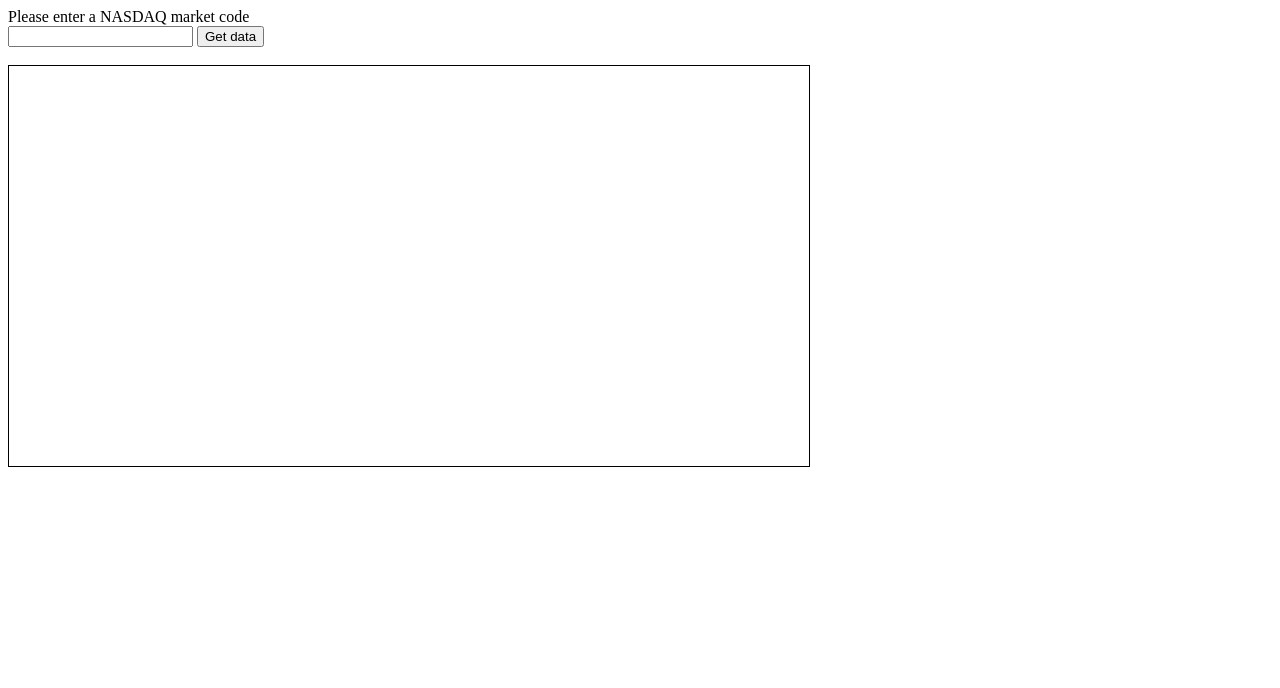
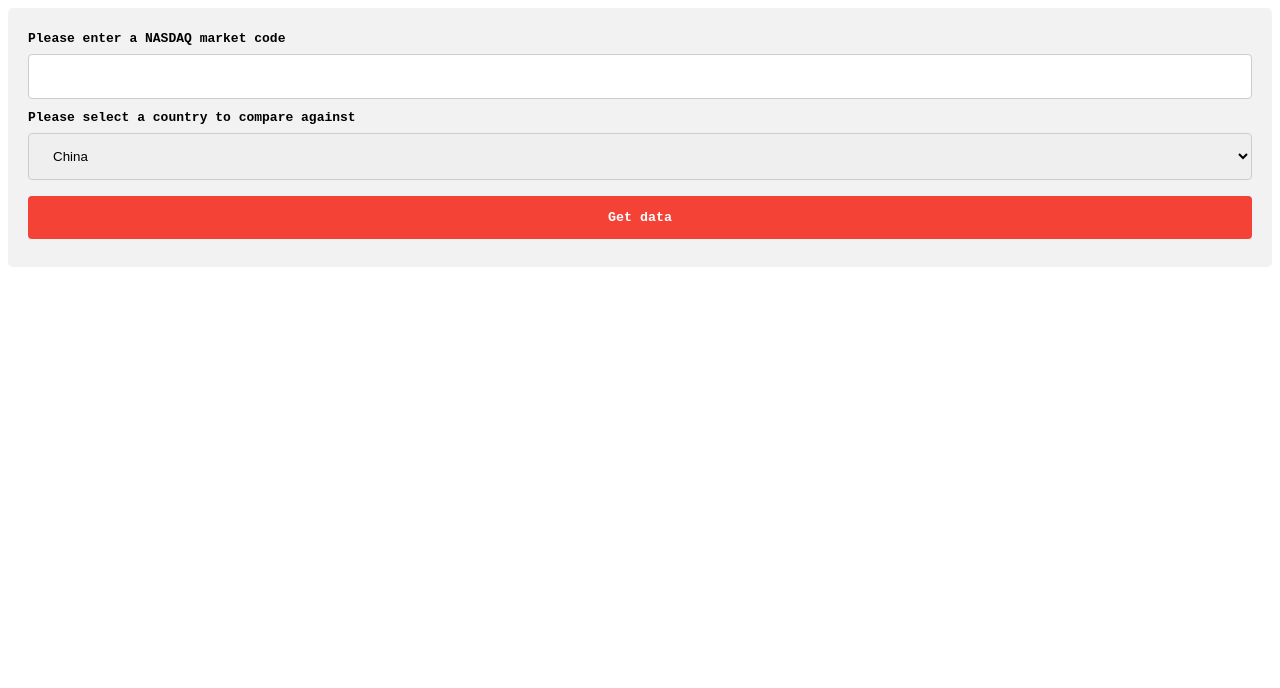
Before and after one commit to JPTurner10/Corona, a plain HTML site: page index.html in a window 1280 px wide. Drawn offline with nearby package versions, Linux system fonts and the light colour scheme.

Commit message:
some css

```diff
--- a/index.html
+++ b/index.html
@@ -2,17 +2,33 @@
 <html>
     <head>
         <title>Corona Data</title>
-        <script src="Chart.js"></script>
         <script src="https://cdnjs.cloudflare.com/ajax/libs/Chart.js/2.9.3/Chart.bundle.js"></script>
         <script src="jscript.js"></script>
         <link rel="stylesheet" href="styles.css">
     </head>
     <body>
+        <div>
         <form>
-            <label for="marketCode">Please enter a NASDAQ market code</label><br>
+            <label id="enterMarket" for="marketCode">Please enter a NASDAQ market code</label>
             <input type="text" id="marketCode" name="marketCode" required="true">
-            <input type="button" id="getMarket" onclick="getGlobalData()" value="Get data">
+            <br>
+            <label id="selectCountry" for="countries">Please select a country to compare against</label>
+            <select id="countries" name="countries">
+                <option value="China">China</option>
+                <option value="France">France</option>
+                <option value="Germany">Germany</option>
+                <option value="Iran">Iran</option>
+                <option value="Italy">Italy</option>
+                <option value="S. Korea">South Korea</option>
+                <option value="Spain">Spain</option>
+                <option value="Switzerland">Switzerland</option>
+                <option value="UK">United Kingdom</option>
+                <option value="USA">United States</option>
+            </select>
+            <br>
+            <input type="button" id="getDataButton" onclick="getGlobalData()" value="Get data">
         </form>
+        </div>
         <br>
         <canvas id="graph" width="800" height="400" ></canvas>
     </body>
--- a/jscript.js
+++ b/jscript.js
@@ -3,11 +3,26 @@ const marketDates = ["2020-01-22", "2020-01-29", "2020-02-05", "2020-02-12", "20
 
 
 function getGlobalData() {
-    var url = "https://corona.lmao.ninja/v2/historical/UK"
+    var country = document.getElementById("countries").value
+    var url = "https://corona.lmao.ninja/v2/historical/" + country
     var xhttp = new XMLHttpRequest()
     xhttp.onreadystatechange = function() {
         if (this.readyState === 4 && this.status === 200){
             getMarketData(this.response)
+        }
+    }
+    xhttp.open("GET", url, true)
+    xhttp.send()
+}
+
+function getMarketData(casesData) {
+    var code = document.getElementById("marketCode").value
+    var url = "https://www.alphavantage.co/query?function=TIME_SERIES_DAILY&symbol=" + code + "&apikey=EY8R9HBUQELISBSS"
+    console.log(url)
+    var xhttp = new XMLHttpRequest()
+    xhttp.onreadystatechange = function() {
+        if (this.readyState === 4 && this.status === 200){
+            displayGlobalData(casesData, this.response)
         }
     }
     xhttp.open("GET", url, true)
@@ -25,14 +40,14 @@ function displayGlobalData(casesData, marketData) {
     for(i = 0; i < marketDates.length; i++) {
         marketDataArray.push(parseInt(marketData["Time Series (Daily)"][marketDates[i]]["4. close"]))
     }
-    console.log(marketDataArray)
+    document.getElementById("graph").style.border = "medium solid black"
     var chart = document.getElementById("graph")
     var lineChart = new Chart(chart, {
         type: 'line',
         data: {
             labels: covidDates,
             datasets: [{
-              label: 'A',
+              label: 'Cases',
               yAxisID: 'A',
               data: casesDataArray,
               fill: false,
@@ -41,13 +56,13 @@ function displayGlobalData(casesData, marketData) {
               pointBorderColor: "rgba(75,192,192,1)",
               pointBackgroundColor: "#fff"
             }, {
-              label: 'B',
+              label: 'Share value',
               yAxisID: 'B',
               data: marketDataArray,
               fill: false,
-              backgroundColor: "rgba(50,122,122,0.4)",
-              borderColor: "rgba(50,122,122,1)",
-              pointBorderColor: "rgba(50,122,122,1)",
+              backgroundColor: "rgba(145,65,145,0.4)",
+              borderColor: "rgba(145,65,145,1)",
+              pointBorderColor: "rgba(145,65,145,1)",
               pointBackgroundColor: "#fff"
             }]
           },
@@ -61,26 +76,9 @@ function displayGlobalData(casesData, marketData) {
                 id: 'B',
                 type: 'linear',
                 position: 'right',
-                ticks: {
-                  max: 1,
-                  min: 0
-                }
               }]
             }
+
         }
     })
 }
-
-function getMarketData(casesData) {
-    var code = document.getElementById("marketCode").value
-    var url = "https://www.alphavantage.co/query?function=TIME_SERIES_DAILY&symbol=" + code + "&apikey=EY8R9HBUQELISBSS"
-    console.log(url)
-    var xhttp = new XMLHttpRequest()
-    xhttp.onreadystatechange = function() {
-        if (this.readyState === 4 && this.status === 200){
-            displayGlobalData(casesData, this.response)
-        }
-    }
-    xhttp.open("GET", url, true)
-    xhttp.send()
-}
--- a/styles.css
+++ b/styles.css
@@ -1,5 +1,46 @@
 #graph{
     border: 1px;
-    border-style: solid;
     border-color: black;
 }
+
+#countries, #marketCode{
+    width: 100%;
+    padding: 14px 20px;
+    margin: 8px 0;
+    display: inline-block;
+    border: 1px solid #ccc;
+    border-radius: 4px;
+    box-sizing: border-box;
+}
+
+
+#getDataButton{
+    background-color: #f44336;
+    width: 100%;
+    color: white;
+    padding: 14px 20px;
+    margin: 8px 0;
+    border: none;
+    border-radius: 4px;
+    cursor: pointer;
+    transition-duration: 0.2s;
+    font-family: monospace;
+    font-weight: bold;
+}
+
+#getDataButton:hover{
+    background-color: white;
+    color: black;
+    border: 2px solid #f44336;
+}
+
+div{
+    border-radius: 5px;
+    background-color: #f2f2f2;
+    padding: 20px;
+}
+
+#selectCountry, #enterMarket{
+    font-family: monospace;
+    font-weight: bold;
+}
```
